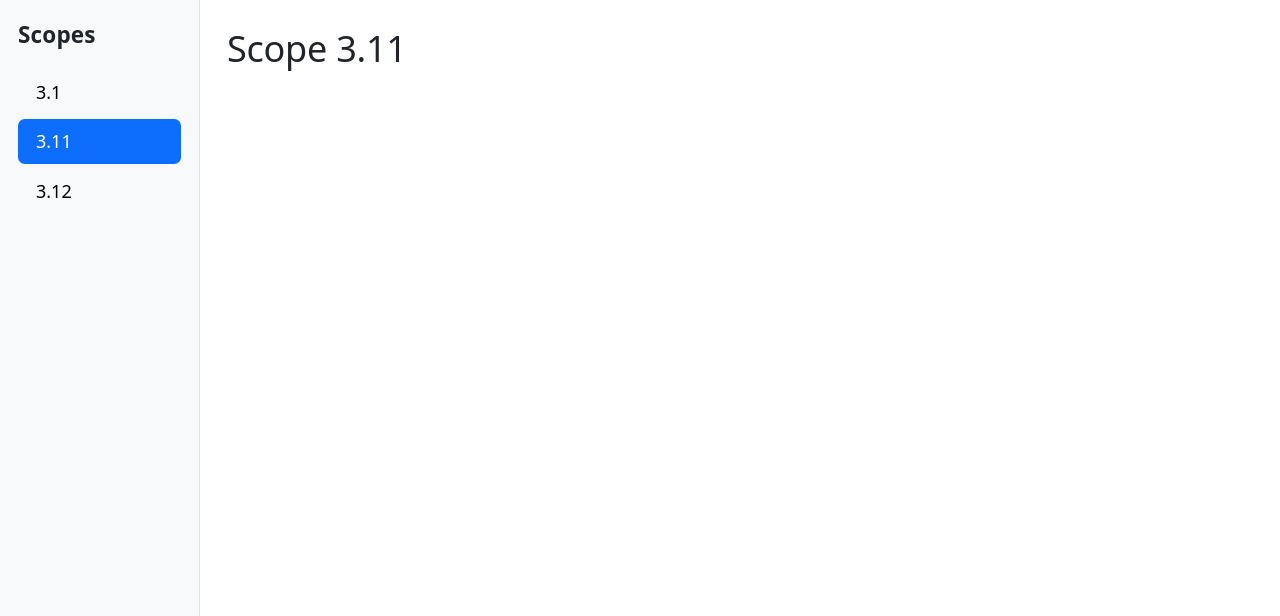
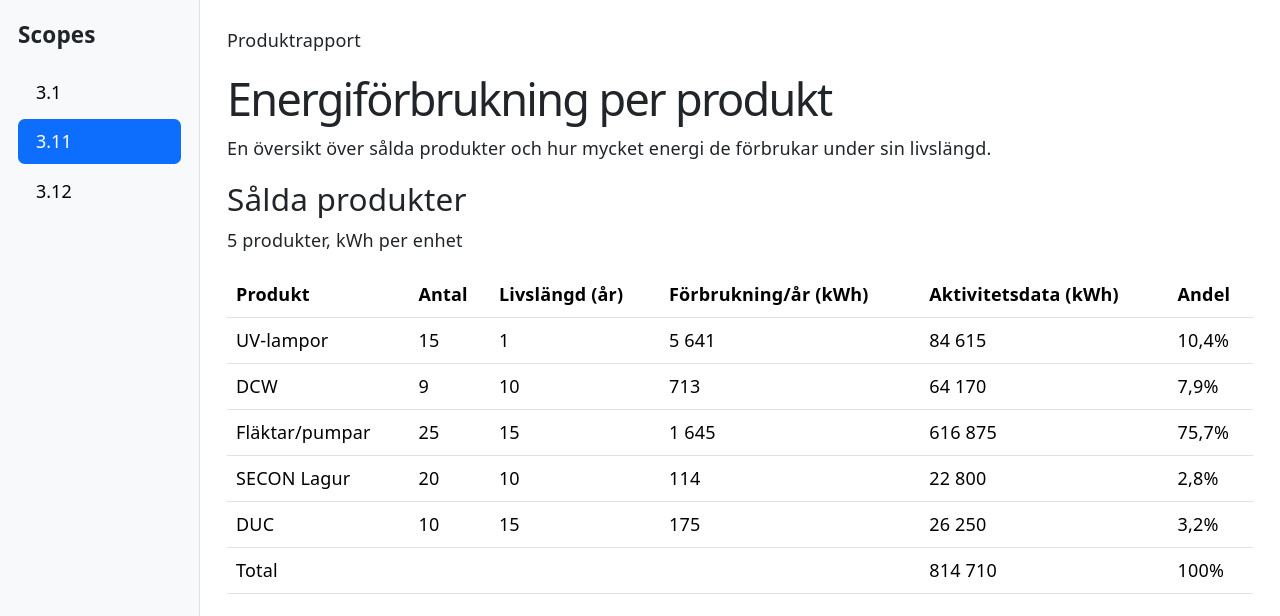
Before and after one commit to PyA99/react-playground, a React (Vite) app: page / in a window 1280 px wide. Both pictures are taken after a click on the button "3.11". Shown: the top 616 px of the page. Built offline with nearby package versions, Linux system fonts and the light colour scheme.

Commit message:
påbörjade tabellen

```diff
--- a/src/components/scope311/ProductTable.jsx
+++ b/src/components/scope311/ProductTable.jsx
@@ -1 +1,56 @@
-testtest
+import {formatNumber, formatPercent} from "../../utils/format"
+
+function ProductTable({rows, total, unit}){
+    return (
+        <div>
+            <h3> Sålda produkter</h3>
+            <p>
+                {rows.length} produkter, {unit} per enhet
+            </p>
+
+            <table className="table">
+                <thead>
+                    <tr>
+                        <th>Produkt</th>
+                        <th>Antal</th>
+                        <th>Livslängd (år)</th>
+                        <th>Förbrukning/år ({unit})</th>
+                        <th>Aktivitetsdata ({unit})</th>
+                        <th>Andel</th>
+                    </tr>
+                </thead>
+
+                <tbody>
+                 {/* One row per product. key={row.id}
+                 lets React tell the rows apart */}
+                 {rows.map((row) => (
+                    <tr key={row.id}>
+                        <td>{row.name}</td>
+                        <td>{row.quantity}</td>
+                        <td>{row.lifetimeYears}</td>
+                        <td>{formatNumber(row.consumptionPerYear)}</td>
+                        <td>{formatNumber(row.activity)}</td>
+                        <td>
+                        {/* Small bar. the width is the share as a percentage. insert below*/}
+
+                            {formatPercent(row.share)}%
+                        </td>
+                    </tr>
+                 ))}
+                </tbody>
+
+                <tfoot>
+                    <tr>
+                        <td>Total</td>
+                        <td colSpan={3}></td>
+                        <td>{formatNumber(total)}</td>
+                        <td>100%</td>
+                    </tr>
+                </tfoot>
+            </table>
+
+        </div>
+    )
+}
+
+export default ProductTable;
--- a/src/pages/Scope311.jsx
+++ b/src/pages/Scope311.jsx
@@ -1,7 +1,22 @@
+
+import { getProductData } from "../utils/productCalculations";
+import ProductTable from "../components/scope311/ProductTable";
+
 function Scope311() {
+
+  const productData = getProductData();
+
   return (
     <div>
-      <h2>Scope 3.11</h2>
+      <p>Produktrapport</p>
+      <h1>Energiförbrukning per produkt</h1>
+      <p>En översikt över sålda produkter och hur mycket energi de förbrukar under sin livslängd.</p>
+
+      <ProductTable
+        rows={productData.rows}
+        total={productData.total}
+        unit={productData.unit}
+      />
     </div>
   );
 }
--- /dev/null
+++ b/src/utils/format.jsx
@@ -0,0 +1,13 @@
+
+// Adds separators using Swedish formatting
+// Example: 800000 becomes "800 000"
+// "en-US" would give 800,000
+export function formatNumber(number){
+    return number.toLocaleString("sv-SE")
+}
+
+// Rounds to one decimal and replaces the dot with a comma
+// Example: 75.716 becomes 75,7
+export function formatPercent(number){
+    return number.toFixed(1).replace(".", ",")
+}
--- /dev/null
+++ b/src/utils/productCalculations.jsx
@@ -0,0 +1,43 @@
+import data from "../data/mockSuppliers.json";
+
+
+export function getProductData() {
+    const scope = data["3.11"];
+
+    const rows = [];
+    let total = 0;
+
+    for (const product of scope.products) {
+        const activity = product.quantity * product.lifetimeYears * product.consumptionPerYear;
+
+        rows.push({
+            id: product.id,
+            name: product.name,
+            quantity: product.quantity,
+            lifetimeYears: product.lifetimeYears,
+            consumptionPerYear: product.consumptionPerYear,
+            activity: activity,
+        });
+
+        total = total + activity;
+    }
+
+    for (const row of rows){
+        row.share = (row.activity / total) * 100;
+    }
+
+    let biggest = rows[0];
+    for (const row of rows) {
+        if (row.activity > biggest.activity) {
+            biggest = row;
+        }
+    }
+
+    return {
+        unit: scope.unit,
+        period: scope.period,
+        rows: rows,
+        total: total,
+        biggest: biggest,
+    };
+}
```
